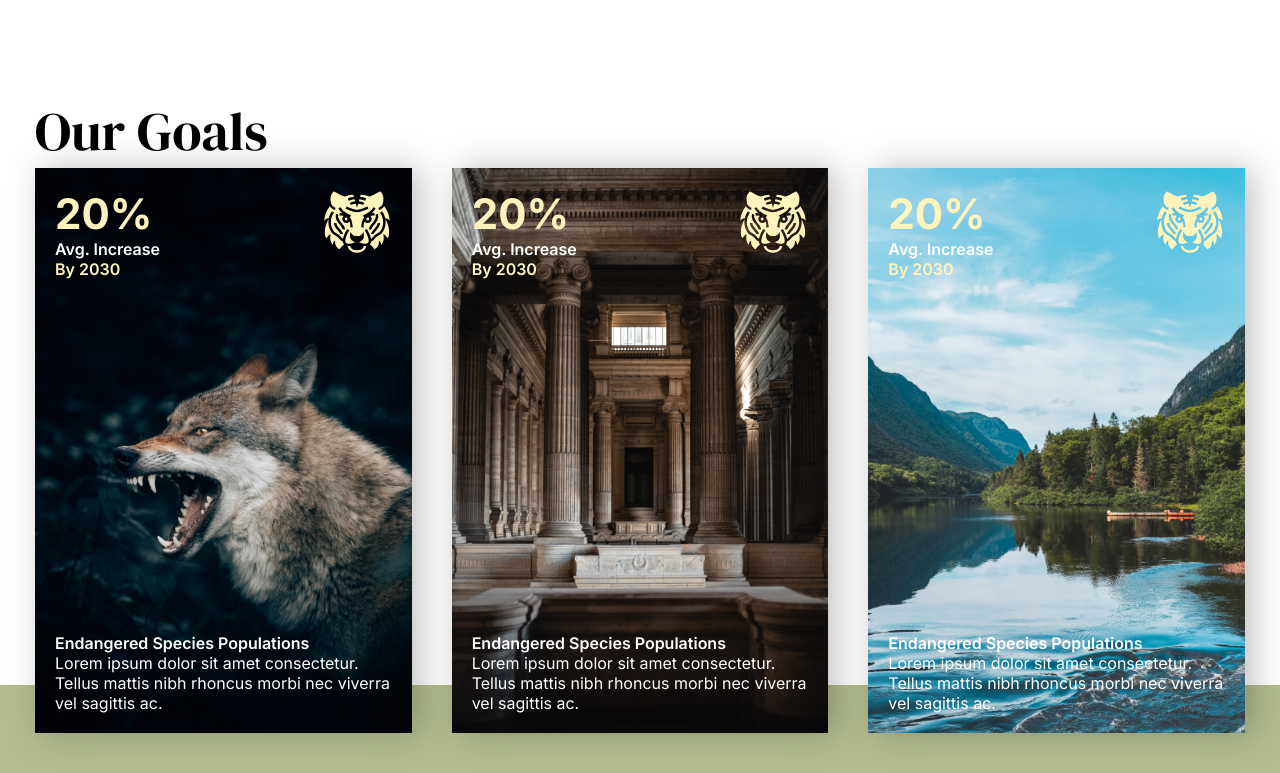
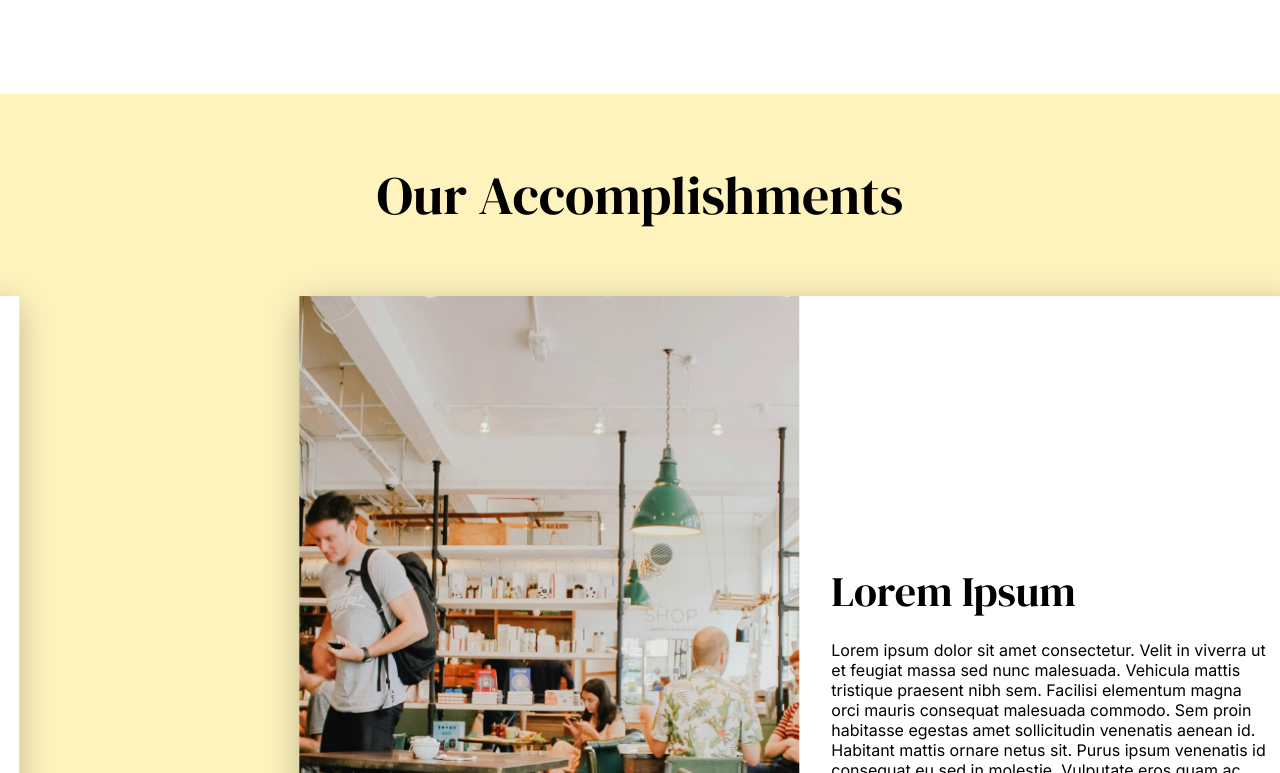
Before and after one commit to Achintya72/suraksha, a Next.js app: page /about-us in a window 1280 px wide. Shown: the part 1007-1780 px from the top of the page. Built offline with nearby package versions, Linux system fonts and the light colour scheme.

Commit message:
Completed Structure for About Page

```diff
--- a/package.json
+++ b/package.json
@@ -9,6 +9,7 @@
     "lint": "next lint"
   },
   "dependencies": {
+    "framer-motion": "^10.18.0",
     "next": "14.0.4",
     "react": "^18",
     "react-dom": "^18"
--- a/src/app/about-us/about.module.css
+++ b/src/app/about-us/about.module.css
@@ -42,6 +42,10 @@
 .reason h6 {
     color: var(--clr-green-dark);
 }
+.goals h2 {
+    margin: 4rem 0rem;
+}
+
 
 .goalCards {
     display: flex;
@@ -62,8 +66,8 @@
 }
 
 .donateContent {
-    padding-top: 3rem;
-    padding-bottom: 6rem;
+    padding-top: 4rem;
+    padding-bottom: 5rem;
     display: flex;
     gap: 40px;
 }
@@ -75,3 +79,26 @@
     gap: 20px;
     align-items: flex-start;
 }
+
+
+.accomplishments {
+    height: 300vh;
+    position: relative;
+    background-color: var(--clr-yellow-medium);
+}
+
+.accomplishments h2 {
+    padding-top: 4rem;
+    padding-bottom: 4rem;
+    text-align: center;
+}
+.allAccs {
+    display: flex;
+}
+
+.accContent {
+    height: 100vh;
+    position: sticky;
+    overflow-x: hidden;
+    top: 60px;
+}
--- a/src/app/about-us/page.js
+++ b/src/app/about-us/page.js
@@ -4,6 +4,8 @@ import classNames from "@/hooks/classnames";
 import GoalCard from "@/components/GoalCard";
 import Button from "@/components/Button";
 import DonationForm from "@/components/DonationForm";
+import Accomplishment from "@/components/Accomplishment";
+import Accomplishments from "@/components/Accomplishments";
 
 export default function AboutUs() {
     return (
@@ -27,6 +29,7 @@ export default function AboutUs() {
                     <p>A home where their body parts, despite being objects of human value, are theirs to use and have, instead of being targets on their backs, where their deaths don&apos;t fill someone&apos;s pockets.</p>
                 </div>
             </section>
+            <Accomplishments />
             <section className={classNames("layout", styles.goals)} id="ourGoals">
                 <h2>Our Goals</h2>
                 <div className={styles.goalCards}>
--- /dev/null
+++ b/src/components/Accomplishment/accomplishment.module.css
@@ -0,0 +1,39 @@
+.accomplishment {
+    min-width: 100vw;
+    display: flex;
+    align-items: center;
+    justify-content: center;
+}
+
+.accContent {
+    display: flex;
+    max-width: 1000px;
+    background-color: white;
+    margin: auto 0;
+    box-shadow: 0px 8px 32px 0px rgba(0,0,0,0.25);
+    margin: 0px 35px 32px 35px;
+}
+
+.img {
+    position: relative;
+    flex: 1;
+    aspect-ratio: 2/3;
+}
+
+
+.img img {
+    object-fit: cover;
+}
+
+
+
+.text {
+    width: 50%;
+    display: flex;
+    flex-direction: column;
+    gap: 20px;
+    align-items: flex-start;
+    padding: 2rem;
+    box-sizing: border-box;
+    justify-content: center;
+}
--- /dev/null
+++ b/src/components/Accomplishment/index.jsx
@@ -0,0 +1,19 @@
+import Image from "next/image";
+import styles from "./accomplishment.module.css";
+import classNames from "@/hooks/classnames";
+
+export default function Accomplishment({ img, alt, title, desc}) {
+    return (
+        <div className={styles.accomplishment}>
+            <div className={classNames(styles.accContent)}>
+                <div className={styles.img}>
+                    <Image src={img} alt={alt} fill />
+                </div>
+                <div className={styles.text}>
+                    <h3>{title}</h3>
+                    <p>{desc}</p>
+                </div>
+            </div>
+        </div>
+    )
+}
--- /dev/null
+++ b/src/components/Accomplishments/index.jsx
@@ -0,0 +1,42 @@
+"use client";
+
+import styles from "@/app/about-us/about.module.css";
+import Accomplishment from "../Accomplishment";
+import { useRef } from "react";
+import { useScroll, useTransform, motion } from "framer-motion";
+
+export default function Accomplishments() {
+    const ref = useRef(null);
+    const { scrollYProgress } = useScroll({
+        target: ref
+    });
+
+    const x = useTransform(scrollYProgress, [0, 1], ["0%", "-200%"]);
+    return (
+        <section ref={ref} className={styles.accomplishments} id="ourAccomplishments">
+                <div className={styles.accContent}>
+                    <h2 className={"layout"}>Our Accomplishments</h2>
+                    <motion.div style={{ x }}className={styles.allAccs}>
+                        <Accomplishment
+                            alt="cafe"
+                            img="/accomplishments1.jpg"
+                            title="Lorem Ipsum"
+                            desc="Lorem ipsum dolor sit amet consectetur. Velit in viverra ut et feugiat massa sed nunc malesuada. Vehicula mattis tristique praesent nibh sem. Facilisi elementum magna orci mauris consequat malesuada commodo. Sem proin habitasse egestas amet sollicitudin venenatis aenean id. Habitant mattis ornare netus sit. Purus ipsum venenatis id consequat eu sed in molestie. Vulputate eros quam ac."
+                        />
+                        <Accomplishment
+                            alt="cafe"
+                            img="/accomplishments1.jpg"
+                            title="Lorem Ipsum"
+                            desc="Lorem ipsum dolor sit amet consectetur. Velit in viverra ut et feugiat massa sed nunc malesuada. Vehicula mattis tristique praesent nibh sem. Facilisi elementum magna orci mauris consequat malesuada commodo. Sem proin habitasse egestas amet sollicitudin venenatis aenean id. Habitant mattis ornare netus sit. Purus ipsum venenatis id consequat eu sed in molestie. Vulputate eros quam ac."
+                        />
+                        <Accomplishment
+                            alt="cafe"
+                            img="/accomplishments1.jpg"
+                            title="Lorem Ipsum"
+                            desc="Lorem ipsum dolor sit amet consectetur. Velit in viverra ut et feugiat massa sed nunc malesuada. Vehicula mattis tristique praesent nibh sem. Facilisi elementum magna orci mauris consequat malesuada commodo. Sem proin habitasse egestas amet sollicitudin venenatis aenean id. Habitant mattis ornare netus sit. Purus ipsum venenatis id consequat eu sed in molestie. Vulputate eros quam ac."
+                        />
+                    </motion.div>
+                </div>
+            </section>
+    )
+}
--- a/src/components/Navbar/nav.module.css
+++ b/src/components/Navbar/nav.module.css
@@ -18,6 +18,7 @@
 
 .navbar {
     position: fixed;
+    top: 0;
     z-index: 3;
     padding: 20px 0px;
     width: 100%;
```
Also changed, not shown: public/accomplishments1.jpg (added), 1 other file (tests, documents, lock files or other folders).
